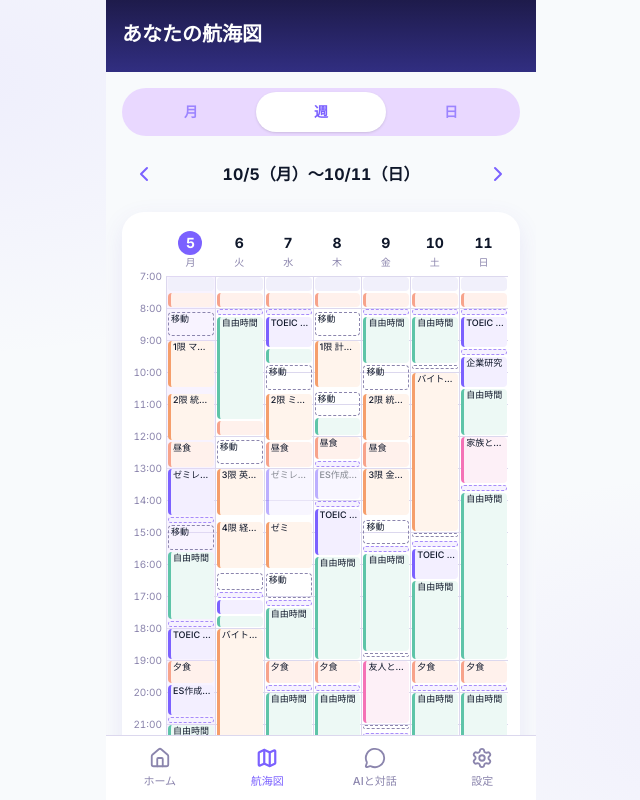
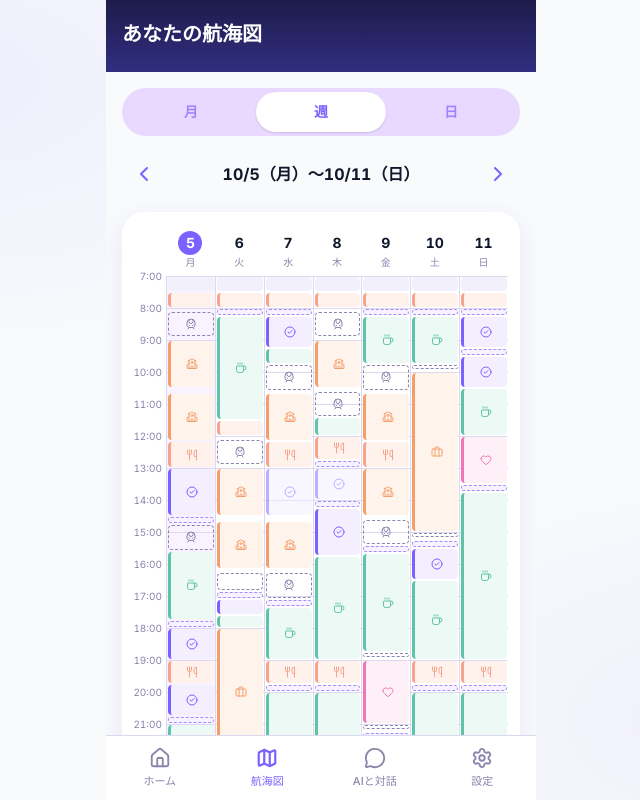
Before and after one commit to 5kakinotane5/AISecretary, a Next.js app: page /calendar in a window 1280 px wide. Shown: the whole page, without its empty margins (319-959 px from the left). Built offline with nearby package versions, Linux system fonts and the light colour scheme.

Commit message:
fix: 航海図の週表示のブロックを文字なし・アイコンと凡例にし、ブロックを押すと日表示にする。月表示の色の記述を design-spec に合わせる

```diff
--- a/components/calendar/WeekGrid.tsx
+++ b/components/calendar/WeekGrid.tsx
@@ -1,6 +1,6 @@
 import type { CSSProperties } from "react";
-import { SCREEN_LABELS, getItemAppearance } from "@/lib/labels";
-import { diffMinutes, formatDateLong, formatTimeRange, getDayOfMonth, getWeekdayJa } from "@/lib/datetime";
+import { WEEK_LEGEND_ITEMS, getItemAppearance, getTravelIcon, type ItemAppearance } from "@/lib/labels";
+import { diffMinutes, formatDateLong, getDayOfMonth, getWeekdayJa } from "@/lib/datetime";
 import type { DayView, ScheduleItem } from "@/lib/schemas";
 import { cn } from "@/lib/utils";
 
@@ -9,8 +9,8 @@ const START_HOUR = 7;
 const END_HOUR = 24;
 /** 1時間の高さ（mock-spec.md 2.6：1時間＝32px） */
 const HOUR_HEIGHT = 32;
-/** 文字を入れるブロックの最低の高さ（これより低いブロックは色だけ） */
-const MIN_LABEL_HEIGHT = 22;
+/** アイコンを出すブロックの最低の高さ（これより低いブロックは色だけ。mock-spec.md 10.22） */
+const MIN_ICON_HEIGHT = 24;
 
 const HOURS = Array.from({ length: END_HOUR - START_HOUR }, (_, i) => START_HOUR + i);
 const GRID_HEIGHT = (END_HOUR - START_HOUR) * HOUR_HEIGHT;
@@ -20,14 +20,16 @@ type WeekGridProps = {
   days: DayView[];
   /** 今日（demo_now の日付）。列見出しを強調する */
   today: string;
-  /** 列見出しをタップしたとき（その日の日表示へ） */
+  /** 列見出し・ブロック（その日の列）をタップしたとき（その日の日表示へ） */
   onDaySelect: (date: string) => void;
 };
 
 /**
  * 週表示の縦タイムグリッド（mock-spec.md 2.6）。
  * 7列・7:00〜24:00・1時間＝32px。高さは所要時間に比例させる（design-spec.md 5.4：週表示だけ比例表示）。
- * ブロックは色だけで表し、文字は入る場合のみ短く表示する。
+ * ブロックには文字を出さず色で種類を表し、高さ24px以上のブロックだけ中央に12pxのアイコンを出す（mock-spec.md 10.22）。
+ * ブロックの中身は日表示で見る。押せる範囲はその日の列全体（タップ領域を44px以上にするため）。
+ * グリッドの下に凡例を置く。
  */
 export function WeekGrid({ days, today, onDaySelect }: WeekGridProps) {
   return (
@@ -85,17 +87,24 @@ export function WeekGrid({ days, today, onDaySelect }: WeekGridProps) {
         </div>
 
         {days.map((day) => (
-          <ol
+          <button
             key={day.date}
-            aria-label={formatDateLong(day.date)}
-            className={cn("relative min-w-0 flex-1 border-l", day.date === today && "bg-(--brand-purple-pale)/30")}
+            type="button"
+            onClick={() => onDaySelect(day.date)}
+            aria-label={`${formatDateLong(day.date)}の予定を見る`}
+            className={cn(
+              "relative min-w-0 flex-1 border-l outline-none focus-visible:ring-2 focus-visible:ring-ring focus-visible:ring-inset",
+              day.date === today && "bg-(--brand-purple-pale)/30",
+            )}
           >
             {day.items.map((item) => (
               <WeekBlock key={item.id} item={item} date={day.date} />
             ))}
-          </ol>
+          </button>
         ))}
       </div>
+
+      <WeekLegend />
     </div>
   );
 }
@@ -111,18 +120,13 @@ function blockPosition(item: ScheduleItem, date: string): { top: number; height:
   };
 }
 
-/** ブロックに入れる短い文字（余白・移動は種類の表示名） */
-function shortLabel(item: ScheduleItem): string {
-  if (item.kind === "buffer") return SCREEN_LABELS.buffer;
-  if (item.kind === "travel" || item.kind === "sleep") return getItemAppearance(item.kind).label;
-  return item.title;
-}
-
-/** 移動・余白は破線の枠、睡眠は枠なし、それ以外は左に細い線 */
-function blockBorder(dashed: boolean, isSleep: boolean, color: string): CSSProperties {
-  if (dashed) return { border: `1px dashed ${color}` };
-  if (isSleep) return {};
-  return { borderLeft: `3px solid ${color}` };
+/** 薄い背景＋枠。移動・余白は破線の枠、睡眠は枠なしの薄い灰色、それ以外は左に細い線（丸印の色） */
+function blockStyle(appearance: ItemAppearance, isSleep: boolean): CSSProperties {
+  if (isSleep) return { backgroundColor: "var(--muted)" };
+  if (appearance.dashedBorder) {
+    return { backgroundColor: appearance.blockBg, border: `1px dashed ${appearance.circleColor}` };
+  }
+  return { backgroundColor: appearance.blockBg, borderLeft: `3px solid ${appearance.circleColor}` };
 }
 
 /**
@@ -134,26 +138,41 @@ function WeekBlock({ item, date }: { item: ScheduleItem; date: string }) {
   if (!position) return null;
 
   const appearance = getItemAppearance(item.kind, item.fixed_category);
-  const label = shortLabel(item);
   const isSleep = item.kind === "sleep";
-  const showLabel = !isSleep && position.height >= MIN_LABEL_HEIGHT;
+  // 睡眠は凡例に入れないのでアイコンも出さない。移動のアイコンは移動手段で決める（design-spec.md 9.7）
+  const showIcon = !isSleep && position.height >= MIN_ICON_HEIGHT;
+  // getTravelIcon の戻り値をそのまま <Icon /> にすると react-hooks/static-components に引っかかるため、プロパティ経由で参照する
+  const icon = { Icon: item.travel ? getTravelIcon(item.travel.mode) : appearance.icon };
 
   return (
-    <li
-      className="absolute inset-x-px overflow-hidden rounded-[4px] px-0.5"
+    <span
+      aria-hidden
+      className="absolute inset-x-px flex items-center justify-center overflow-hidden rounded-[4px]"
       style={{
         top: position.top + 1,
         height: Math.max(position.height - 2, 2),
-        backgroundColor: isSleep ? "var(--muted)" : appearance.blockBg,
-        ...blockBorder(appearance.dashedBorder, isSleep, appearance.circleColor),
+        ...blockStyle(appearance, isSleep),
         opacity: item.status === "completed" ? 0.5 : undefined,
       }}
-      title={`${label} ${formatTimeRange(item.start_at, item.end_at)}`}
     >
-      <span className={showLabel ? "block truncate text-[9px] leading-tight font-medium" : "sr-only"}>
-        {label}
-        <span className="sr-only"> {formatTimeRange(item.start_at, item.end_at)}</span>
-      </span>
-    </li>
+      {showIcon ? <icon.Icon size={12} style={{ color: appearance.circleColor }} /> : null}
+    </span>
   );
 }
+
+/** 週表示の凡例（mock-spec.md 10.22）。見本のブロックとアイコンと表示名 */
+function WeekLegend() {
+  return (
+    <ul aria-label="凡例" className="mt-3 grid grid-cols-2 gap-x-3 gap-y-2 px-1 text-xs text-muted-foreground">
+      {WEEK_LEGEND_ITEMS.map(({ label, appearance, icons }) => (
+        <li key={label} className="flex items-center gap-1.5">
+          <span className="h-4 w-5 shrink-0 rounded-[4px]" style={blockStyle(appearance, false)} aria-hidden />
+          {icons.map((Icon, i) => (
+            <Icon key={i} size={12} style={{ color: appearance.circleColor }} aria-hidden />
+          ))}
+          <span className="min-w-0">{label}</span>
+        </li>
+      ))}
+    </ul>
+  );
+}
--- a/lib/labels.ts
+++ b/lib/labels.ts
@@ -384,6 +384,20 @@ export const CALENDAR_LABELS = {
   deadlineLegend: "締切",
 } as const;
 
+/**
+ * 週表示の凡例（mock-spec.md 10.22、design-spec.md 9.12）。色・アイコンはタイムラインと同じ見た目から引く。
+ * 固定予定（授業／バイト）と移動（電車／徒歩）は、ブロックに出るアイコンが複数あるので並べて出す
+ */
+export const WEEK_LEGEND_ITEMS: { label: string; appearance: ItemAppearance; icons: LucideIcon[] }[] = [
+  { label: "タスク", appearance: NON_FIXED_APPEARANCE.task, icons: [NON_FIXED_APPEARANCE.task.icon] },
+  { label: "固定予定", appearance: FIXED_APPEARANCE.class, icons: [School, Briefcase] },
+  { label: "食事", appearance: FIXED_APPEARANCE.meal, icons: [FIXED_APPEARANCE.meal.icon] },
+  { label: "大切な人との時間", appearance: FIXED_APPEARANCE.social, icons: [FIXED_APPEARANCE.social.icon] },
+  { label: "移動", appearance: NON_FIXED_APPEARANCE.travel, icons: [TrainFront, Footprints] },
+  { label: SCREEN_LABELS.buffer, appearance: NON_FIXED_APPEARANCE.buffer, icons: [NON_FIXED_APPEARANCE.buffer.icon] },
+  { label: "自由時間", appearance: NON_FIXED_APPEARANCE.free, icons: [NON_FIXED_APPEARANCE.free.icon] },
+];
+
 /** 月表示の小さな点の色（MonthView の kinds。design-spec.md 2.3 の丸印の色） */
 export const MONTH_KIND_DOT_COLORS: Record<MonthView["days"][number]["kinds"][number], string> = {
   class: "var(--kind-fixed)",
```
Also changed, not shown: 2 other files (tests, documents, lock files or other folders).
